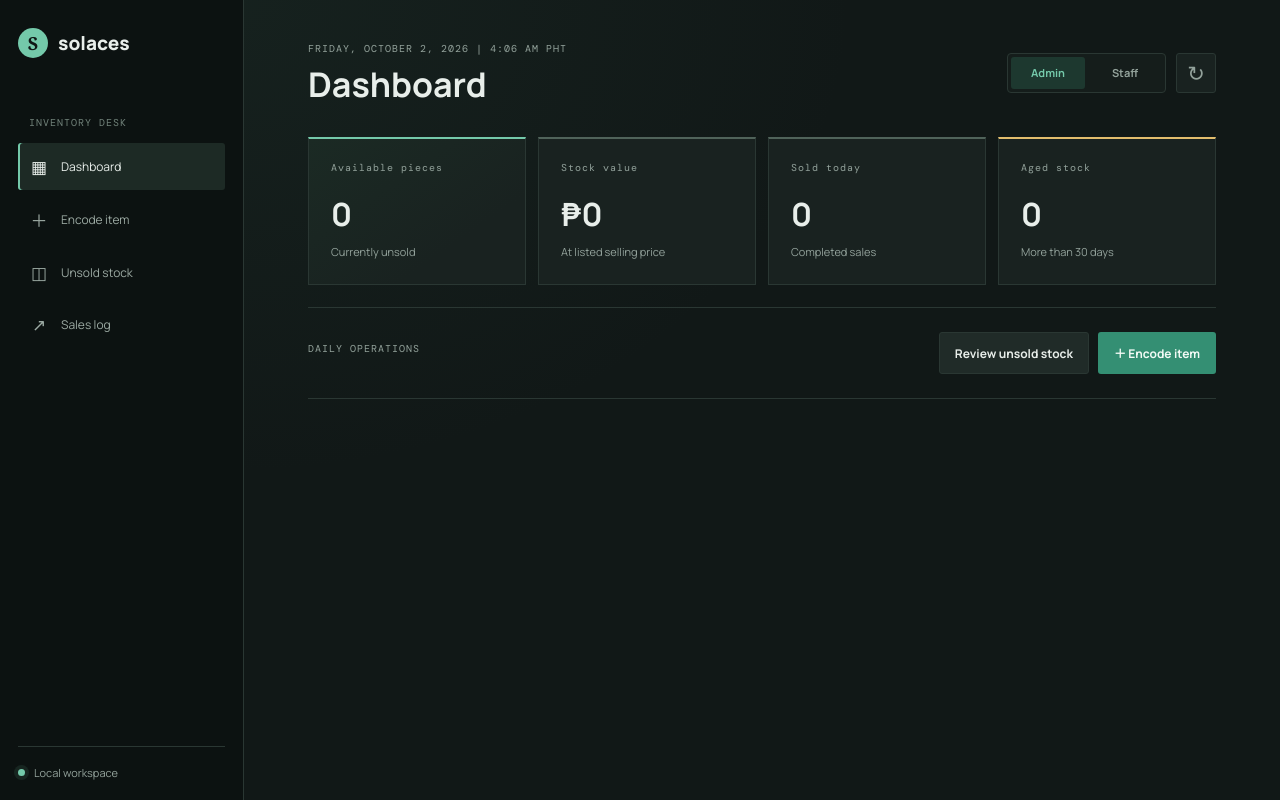
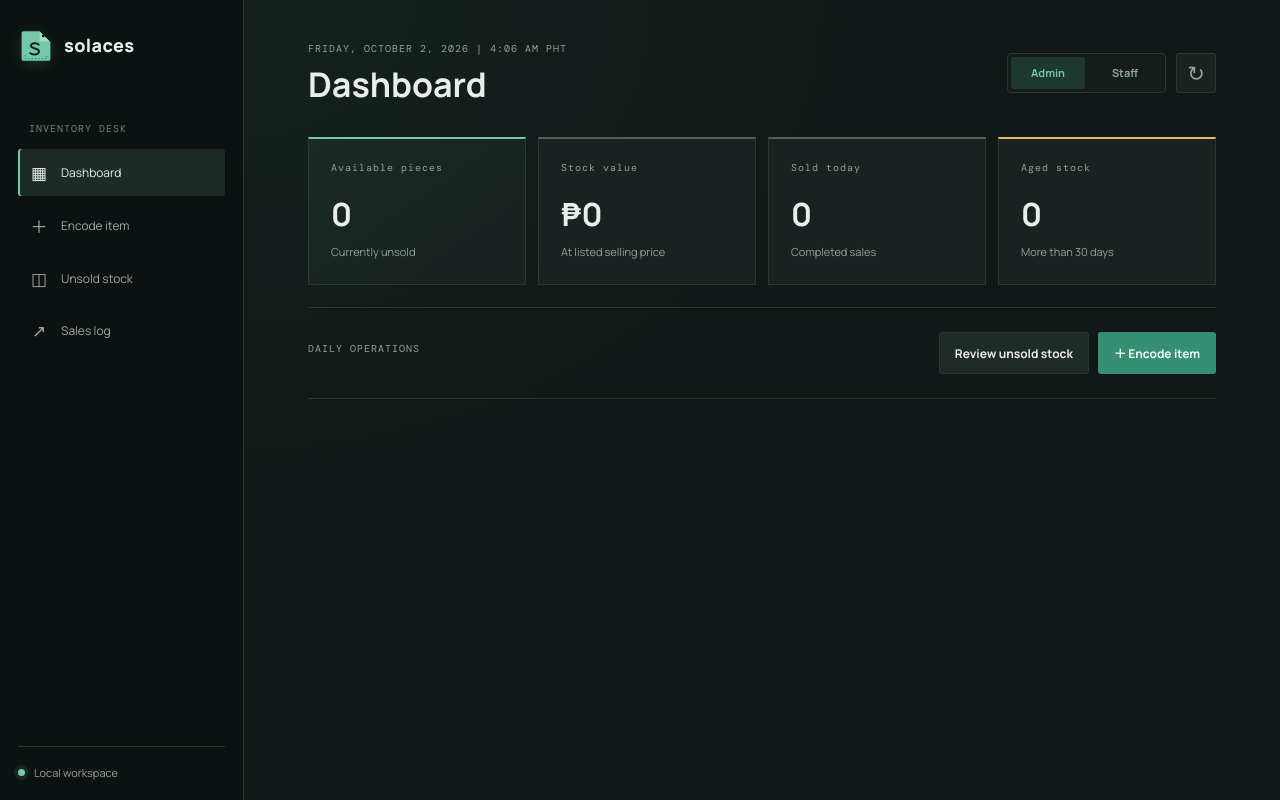
Before and after one commit to sxzao/solaces_inventory, a website: page public/index.html in a window 1280 px wide. Drawn offline with nearby package versions, Linux system fonts and the light colour scheme; no server answers.

Commit message:
logo updated, pangit e

```diff
--- a/public/index.html
+++ b/public/index.html
@@ -12,7 +12,18 @@
 <body>
   <div class="app-shell" id="app-shell">
     <aside class="sidebar">
-      <div class="brand"><span class="brand-mark">S</span><span>solaces</span></div>
+      <div class="brand">
+        <span class="brand-mark" aria-hidden="true">
+          <svg viewBox="0 0 40 40" focusable="false">
+            <path class="tag-body" d="M6 3.5h18l12 12v19a2 2 0 0 1-2 2H6a2 2 0 0 1-2-2v-29a2 2 0 0 1 2-2Z" />
+            <path class="tag-fold" d="M24 4v9a2 2 0 0 0 2 2h9Z" />
+            <circle class="tag-hole" cx="28" cy="9" r="1.5" />
+            <path class="tag-stitch" d="M8 30v4h24v-4" />
+            <path class="tag-letter" d="M23 18.5c-1.7-2-6.3-2.3-8-.4-2.1 2.4 1.1 4.1 4.7 5 4.1 1 4.5 3.5 2.4 5.3-1.8 1.6-6.2 1.4-8.5-.4" />
+          </svg>
+        </span>
+        <span class="brand-type"><span class="brand-name">solaces</span><span class="brand-caption"></span></span>
+      </div>
       <div class="store-label">INVENTORY DESK</div>
       <nav class="nav-tabs" aria-label="Main navigation">
         <button class="nav-item active" data-view="dashboard" data-role="admin"><span>▦</span> Dashboard</button>
--- a/public/styles.css
+++ b/public/styles.css
@@ -24,8 +24,17 @@ body { min-height: 100vh; margin: 0; background: radial-gradient(ellipse at 18%
 button, input, select { font: inherit; }
 button { cursor: pointer; }
 button:focus-visible, input:focus-visible, select:focus-visible { outline: 2px solid var(--accent); outline-offset: 2px; }
-.brand { display: flex; align-items: center; gap: 10px; font-size: 19px; font-weight: 800; }
-.brand-mark { display: grid; place-items: center; width: 30px; aspect-ratio: 1; background: var(--accent); color: #101816; border-radius: 50%; font-family: Georgia, serif; font-size: 18px; }
+.brand { display: flex; align-items: center; gap: 10px; }
+.brand-mark { display: block; flex: 0 0 36px; width: 36px; height: 36px; filter: drop-shadow(0 3px 7px rgba(116, 201, 170, .16)); }
+.brand-mark svg { display: block; width: 100%; height: 100%; overflow: visible; }
+.tag-body { fill: var(--accent); }
+.tag-fold { fill: #a0ddc5; }
+.tag-hole { fill: var(--sidebar); }
+.tag-stitch { fill: none; stroke: #356f59; stroke-width: 1; stroke-dasharray: 1.5 2.2; }
+.tag-letter { fill: none; stroke: #14221b; stroke-width: 2.2; stroke-linecap: round; stroke-linejoin: round; }
+.brand-type { display: grid; gap: 2px; }
+.brand-name { color: var(--text); font-size: 18px; font-weight: 800; letter-spacing: .02em; line-height: 1; }
+.brand-caption { color: #81958b; font: 8px 'DM Mono', monospace; letter-spacing: .16em; line-height: 1.2; }
 .eyebrow, th, .metric-label, .id-preview span, .store-label { font-family: 'DM Mono', monospace; letter-spacing: .1em; font-size: 10px; }
 .eyebrow { color: var(--muted); margin: 0 0 10px; }
 h1, h2, h3, p { margin-top: 0; }
```
